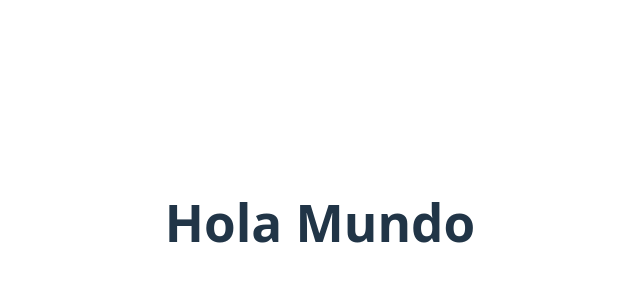
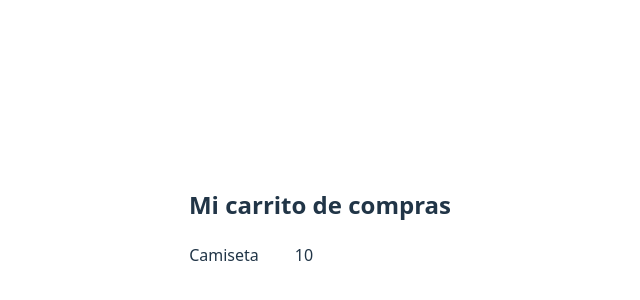
Before and after one commit to DevTalles-corp/nuxt-bases-vue, a Vue app: page / in a window 1280 px wide. Shown: the part 178-478 px from the top of the page, without its empty margins (320-960 px from the left). Built offline with nearby package versions, Linux system fonts and the light colour scheme.

Commit message:
refactor: update App.vue to include ShoppingCart component and restructure template

```diff
--- a/src/App.vue
+++ b/src/App.vue
@@ -1,7 +1,17 @@
-<script setup lang="ts"></script>
-
 <template>
   <div>
-    <h1>Hola Mundo</h1>
+    <h2>Mi carrito de compras</h2>
+
+    <ShoppingCart :name="product.name" :quantity="product.quantity" />
   </div>
 </template>
+
+<script setup lang="ts">
+import { ref } from 'vue';
+import ShoppingCart from './components/ShoppingCart.vue';
+
+const product = ref({
+  name: 'Camiseta',
+  quantity: 10,
+});
+</script>
--- /dev/null
+++ b/src/components/ShoppingCart.vue
@@ -0,0 +1,30 @@
+<template>
+  <div>
+    <span>{{ name }}</span>
+    <span>{{ quantity }}</span>
+  </div>
+</template>
+
+<script setup lang="ts">
+defineProps<{
+  name: string;
+  quantity: number;
+}>();
+</script>
+
+<style scoped>
+div {
+  display: flex;
+  gap: 10px;
+  align-items: center;
+  margin-bottom: 10px;
+}
+
+button {
+  padding: 10px 20px;
+}
+
+span {
+  width: 70px;
+}
+</style>
```
